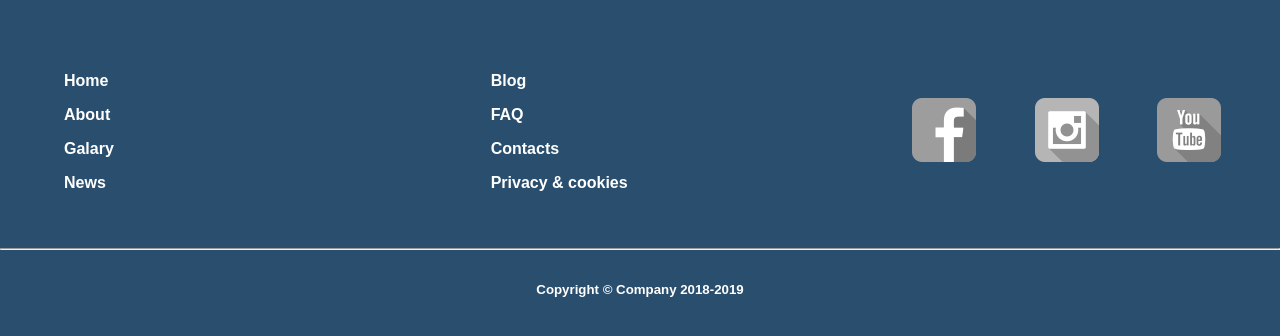
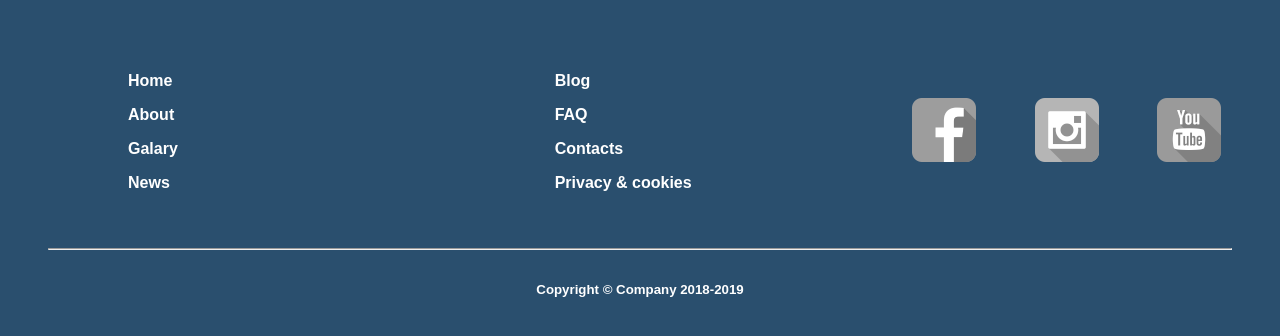
Before and after one commit to macedon-ps/Programs_repository, a PHP site: page /footerOfSite.html in a window 1280 px wide. Shown: the top 336 px of the page. Run offline with PHP 8.4, Linux system fonts and the light colour scheme.

Commit message:
add margin for hr

```diff
--- a/HTML/Homework/HW_3/footerOfSite.css
+++ b/HTML/Homework/HW_3/footerOfSite.css
@@ -22,7 +22,7 @@ body{
     flex-direction: column;
     justify-content: center;
     padding: 8px 0;
-    margin-left: 4em;
+    margin-left: 8em;
 
 }
 .images{
@@ -36,3 +36,7 @@ body{
     align-items: center;
     justify-content: center;
 }
+hr{
+    margin-left: 3em;
+    margin-right: 3em;
+}
```
